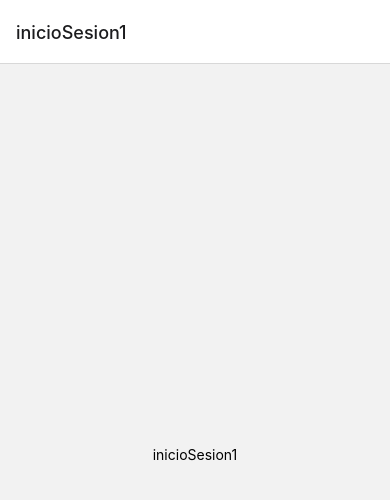
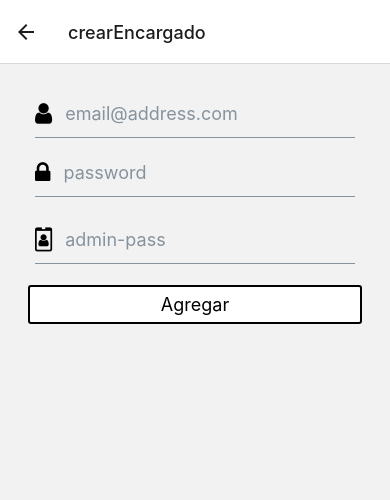
Before and after one commit to CrisiSaave/easytruckPro, a React Native app: screen /crearEncargado in a window 390 px wide. Shown: the top 500 px of the page. Built offline with nearby package versions, Linux system fonts and the light colour scheme.

Commit message:
implementacion crear encargado

```diff
--- a/App.js
+++ b/App.js
@@ -14,6 +14,7 @@ import menuEncargado from './screens/menuEncargado';
 import notCamionero from './screens/notCamionero';
 import perfil from './screens/perfil';
 import viajeEnCurso from './screens/viajeEnCurso';
+import CrearEncargado from './screens/crearEncargado';
 
 
 
@@ -25,6 +26,7 @@ export default function App() {
     <NavigationContainer>
       <Stack.Navigator>
         <Stack.Screen name="inicioSesion1" component={inicioSesion1}/>
+        <Stack.Screen name="crearEncargado" component={CrearEncargado}/>
         <Stack.Screen name="inicioSesion2" component={inicioSesion2} />
         <Stack.Screen name="CrearCamionero" component={crearCamionero} />
         <Stack.Screen name="crearViaje" component={crearViaje} />
--- a/database/firebase.js
+++ b/database/firebase.js
@@ -1,9 +1,13 @@
 // Import the functions you need from the SDKs you need
 import { initializeApp } from "firebase/app";
+import { getFirestore } from 'firebase/firestore';
+import { collection, addDoc } from "firebase/firestore";
+
 // TODO: Add SDKs for Firebase products that you want to use
 // https://firebase.google.com/docs/web/setup#available-libraries
 
 // Your web app's Firebase configuration
+
   const firebaseConfig = {
     apiKey: "AIzaSyAwQK1gim4R-L5JUeEALQXBlMndLCPk-tY",
     authDomain: "easytruck-bb12f.firebaseapp.com",
@@ -14,8 +18,15 @@ const firebaseConfig = {
   };
 
   // Initialize Firebase
-const bd = initializeApp(firebaseConfig);
+
+
+function data(){
+      const app = initializeApp(firebaseConfig);
+      const db = getFirestore(app);
+
+      return db;
+}
 
 export default {
-    bd
+  data
 };
--- a/package.json
+++ b/package.json
@@ -12,7 +12,7 @@
     "@react-navigation/native-stack": "^6.2.5",
     "expo": "~43.0.0",
     "expo-status-bar": "~1.1.0",
-    "firebase": "^9.1.3",
+    "firebase": "^9.2.0",
     "react": "17.0.1",
     "react-dom": "17.0.1",
     "react-native": "0.64.2",
@@ -20,7 +20,8 @@
     "react-native-safe-area-context": "^3.3.2",
     "react-native-screens": "~3.8.0",
     "react-native-vector-icons": "^9.0.0",
-    "react-native-web": "0.17.1"
+    "react-native-web": "0.17.1",
+    "validator": "^13.7.0"
   },
   "devDependencies": {
     "@babel/core": "^7.12.9"
--- /dev/null
+++ b/screens/crearEncargado.js
@@ -0,0 +1,114 @@
+import { StyleSheet, TextInput, View } from 'react-native';
+import React, { useState } from 'react'
+import Icon from 'react-native-vector-icons/FontAwesome';
+import { Input, Button } from 'react-native-elements';
+import validator from 'validator';
+import { doc, setDoc, addDoc, collection } from 'firebase/firestore';
+import file from "../database/firebase";
+
+
+
+function CrearEncargado(props) {
+
+    const [state, setState] = useState({
+        mail: "",
+        pass: ""
+    });
+
+    const [validar, setValidar] = useState("");
+    const [password, setValidarP] = useState("");
+    const [admin, setAdmin] = useState("");
+
+    const verificador = (value, pw) => {
+        setState({ ...state, mail: value });
+        if (value != "") {
+            if (validator.isEmail(value)) {
+                setValidar("")
+            } else {
+                setValidar("mail invalido")
+            }
+        } else {
+            setValidar("")
+        }
+    }
+
+    const crearUsuario = async () => {
+
+        if (validator.isEmail(state.mail)) {
+            if (state.pass === "") {
+                setValidarP("escriba una contraña")
+                if(password == ""){
+                    setAdmin("Ingrese Codigo");
+                }
+            } else {
+                if(password === ""){
+                    setAdmin("Ingrese Codigo");
+                }else{
+                    try {
+                        const docRef = await addDoc(collection(file.data(), "encargados"), {
+                            mail: state.mail,
+                            pass: state.pass
+                        });
+                        //navigator a iniciar sesion1
+                        props.navigation.navigate('inicioSesion1');
+                    } catch (error) {
+                        alert("ERROR");
+                    }
+                }
+
+            }
+        } else {
+            setValidar("mail invalido");
+        }
+    }
+
+    return (
+        <View style={styles.container}>
+
+            <Input placeholder='email@address.com' errorStyle={{ color: 'red', margin: 5 }} errorMessage={validar}
+                leftIcon={<Icon name='user' size={24} color='black' />}
+                onChangeText={(value) => verificador(value)}
+                leftIconContainerStyle={styles.icono} />
+
+            <Input placeholder="password" secureTextEntry={true}
+                leftIcon={<Icon name='lock' size={24} color='black' />}
+                onChangeText={(value) => setState({ ...state, pass: value })} errorStyle={{ color: 'black', margin: 9 }}
+                leftIconContainerStyle={styles.icono} errorMessage={password} />
+
+            <Input placeholder="admin-pass" secureTextEntry={true}
+                leftIcon={<Icon name='id-badge' size={24} color='black' />}
+                leftIconContainerStyle={styles.icono} errorMessage={admin}
+                errorStyle={{ color: 'red', margin: 9 }}
+                 />
+
+            <Button title="Agregar" titleStyle={{ color: 'black' }} type="outline" buttonStyle={styles.botones}
+                onPress={() => crearUsuario()} />
+
+
+        </View>
+    );
+}
+
+
+const styles = StyleSheet.create({
+    container: {
+        flex: 1,
+        padding: 25
+    },
+
+    botones: {
+
+        backgroundColor: 'white',
+        borderColor: 'black',
+        borderWidth: 2,
+        borderRadius: 3,
+        padding: 6,
+        margin: 3
+
+    },
+    icono: {
+        marginRight: 9
+    }
+})
+
+export default CrearEncargado
--- a/screens/inicioSesion1.js
+++ b/screens/inicioSesion1.js
@@ -1,14 +1,60 @@
-import { Text, View } from 'react-native';
-import React from 'react'
+import { StyleSheet, TextInput, View } from 'react-native';
+import React, { useState } from 'react'
+import Icon from 'react-native-vector-icons/FontAwesome';
+import { Input, Button } from 'react-native-elements';
 
 
-const inicioSesion1 = () => {
+
+
+function inicioSesion1(props) {
+
+    const [state, setState] = useState({
+        mail: "",
+        pass: ""
+    });
+
+    const confirmarUsuario = () => {
+        console.log("formato invalido");
+        props.navigation.navigate('crea');
+    }
+
+    const validar = "";
+
     return (
-        <View style={{ flex: 1, alignItems: 'center', justifyContent: 'center' }}>
+        <View style={styles.container}>
 
-            <Text>inicioSesion1</Text>
+            <Input placeholder='Ingresar Correo' errorStyle={{ color: 'red' }} errorMessage={validar}
+                leftIcon={<Icon name='user' size={24} color='black' />}
+                onChangeText={(value) => setState({ ...state, mail: value })} />
+
+            <Input placeholder="Contraseña" secureTextEntry={true}
+                leftIcon={<Icon name='lock' size={24} color='black' />}
+                onChangeText={(value) => setState({ ...state, pass: value })} />
+            <Button title="Ingresar" titleStyle={{ color: 'black' }} type="outline" buttonStyle={styles.botones}
+                onPress={() => confirmarUsuario()} />
+            <Button title="Crear" titleStyle={{ color: 'black' }} type="outline" buttonStyle={styles.botones}
+                onPress={() => props.navigation.navigate('crearEncargado')} />
         </View>
-    )
+    );
 }
 
+
+const styles = StyleSheet.create({
+    container: {
+        flex: 1,
+        padding: 25
+    },
+
+    botones: {
+
+        backgroundColor: 'white',
+        borderColor: 'black',
+        borderWidth: 2,
+        borderRadius: 3,
+        padding: 6,
+        margin: 3
+
+    }
+})
+
 export default inicioSesion1
```
Also changed, not shown: 1 other file (tests, documents, lock files or other folders). Lines whose indentation alone changed are shown as unchanged.
